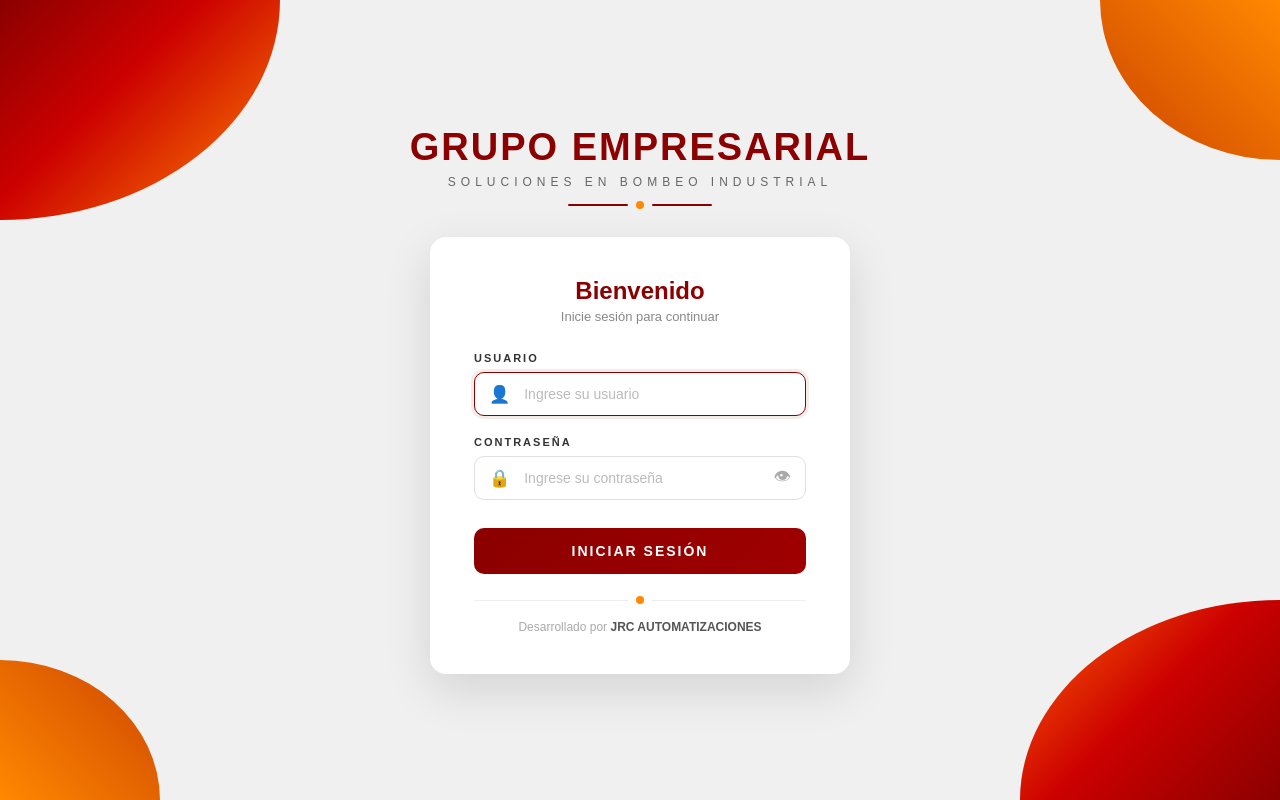
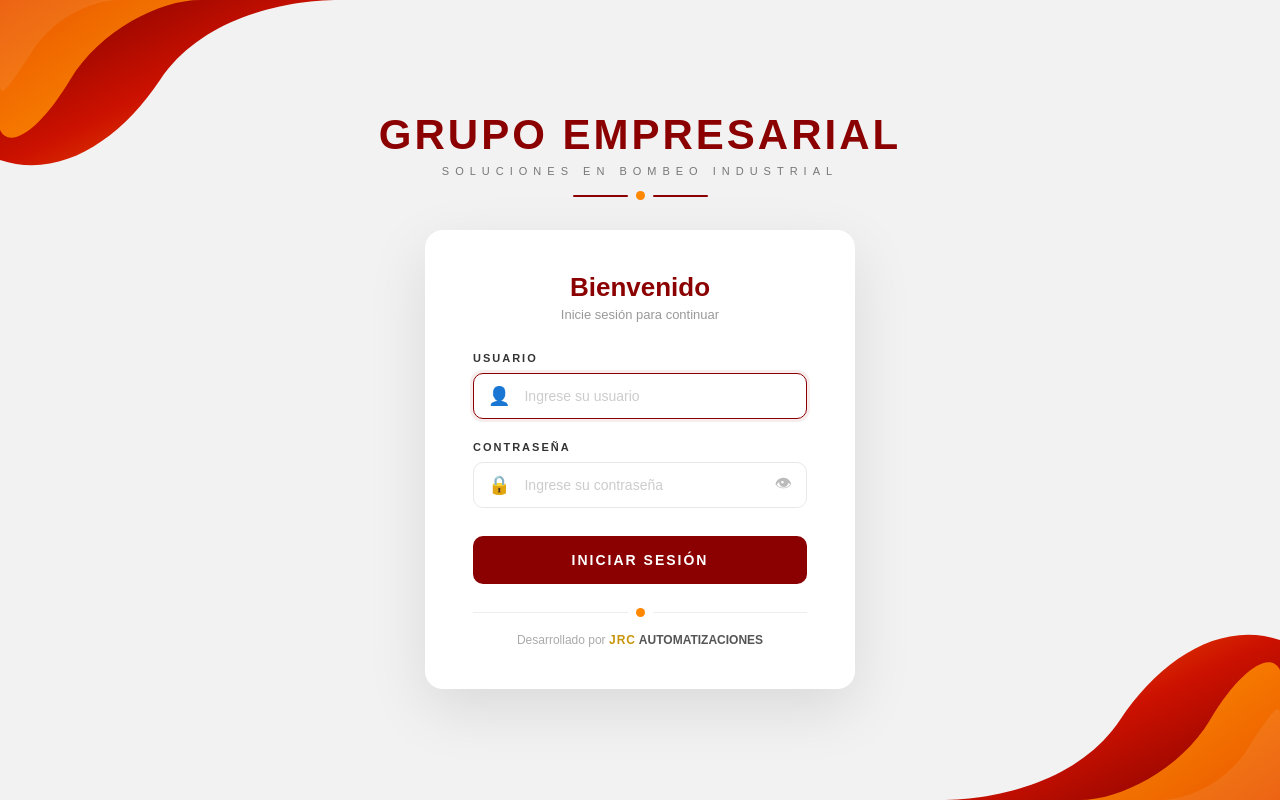
Before and after one commit to jruizautomatizaciones/grupo-empresarial, a Flask app: page / in a window 1280 px wide. Run offline with Flask 3, Linux system fonts and the light colour scheme.

Commit message:
Login ondas organicas

```diff
--- a/templates/login.html
+++ b/templates/login.html
@@ -6,10 +6,9 @@
 <title>Login - Grupo Empresarial</title>
 <style>
 * { margin:0; padding:0; box-sizing:border-box; }
-
 body {
   font-family: Arial, sans-serif;
-  background: #f0f0f0;
+  background: #f2f2f2;
   min-height: 100vh;
   display: flex;
   flex-direction: column;
@@ -19,35 +18,10 @@ body {
   overflow: hidden;
 }
 
-/* ONDAS ESQUINAS */
-.onda-tl {
-  position: fixed; top: 0; left: 0;
-  width: 280px; height: 220px;
-  background: linear-gradient(135deg, #8b0000 0%, #cc0000 40%, #ff8800 100%);
-  border-radius: 0 0 100% 0;
-  z-index: 0;
-}
-.onda-tr {
-  position: fixed; top: 0; right: 0;
-  width: 180px; height: 160px;
-  background: linear-gradient(225deg, #ff8800 0%, #cc4400 100%);
-  border-radius: 0 0 0 100%;
-  z-index: 0;
-}
-.onda-br {
-  position: fixed; bottom: 0; right: 0;
-  width: 260px; height: 200px;
-  background: linear-gradient(315deg, #8b0000 0%, #cc0000 50%, #ff6600 100%);
-  border-radius: 100% 0 0 0;
-  z-index: 0;
-}
-.onda-bl {
-  position: fixed; bottom: 0; left: 0;
-  width: 160px; height: 140px;
-  background: linear-gradient(45deg, #ff8800 0%, #cc4400 100%);
-  border-radius: 0 100% 0 0;
-  z-index: 0;
-}
+/* ONDAS FIJAS */
+.onda { position: fixed; pointer-events: none; z-index: 0; }
+.onda-tl { top: 0; left: 0; }
+.onda-br { bottom: 0; right: 0; }
 
 /* CONTENIDO */
 .contenido {
@@ -57,132 +31,154 @@ body {
 }
 
 /* CABECERA */
-.cabecera { text-align: center; margin-bottom: 28px; }
+.cabecera { text-align: center; margin-bottom: 30px; }
 .titulo-grupo {
-  font-size: 38px; font-weight: 900;
-  color: #8b0000; letter-spacing: 2px;
+  font-size: 42px; font-weight: 900;
+  color: #8b0000; letter-spacing: 3px;
   text-transform: uppercase;
 }
 .subtitulo-grupo {
-  font-size: 12px; letter-spacing: 5px;
-  color: #666; text-transform: uppercase;
-  margin-top: 6px; font-weight: 400;
+  font-size: 11px; letter-spacing: 6px;
+  color: #777; text-transform: uppercase;
+  margin-top: 6px;
 }
 .linea-deco {
   display: flex; align-items: center;
   justify-content: center; gap: 8px;
-  margin-top: 12px;
+  margin-top: 14px;
 }
-.linea-deco .l { width: 60px; height: 2px; background: #8b0000; border-radius: 2px; }
-.linea-deco .p { width: 8px; height: 8px; background: #ff8800; border-radius: 50%; }
+.linea-deco .l { width: 55px; height: 2px; background: #8b0000; border-radius: 2px; }
+.linea-deco .p { width: 9px; height: 9px; background: #ff8800; border-radius: 50%; }
 
 /* TARJETA */
 .card {
   background: white;
-  border-radius: 16px;
-  padding: 40px 44px;
-  width: 420px;
-  box-shadow: 0 16px 48px rgba(0,0,0,.12);
+  border-radius: 18px;
+  padding: 42px 48px;
+  width: 430px;
+  box-shadow: 0 20px 60px rgba(0,0,0,.10);
 }
-
 .card-titulo {
-  font-size: 24px; font-weight: 700;
-  color: #8b0000; text-align: center;
-  margin-bottom: 4px;
+  font-size: 26px; font-weight: 700;
+  color: #8b0000; text-align: center; margin-bottom: 4px;
 }
 .card-sub {
-  font-size: 13px; color: #888;
-  text-align: center; margin-bottom: 28px;
+  font-size: 13px; color: #999;
+  text-align: center; margin-bottom: 30px;
 }
 
 /* ERROR */
 .error-box {
   background: #fff5f5; border: 1px solid #f5c6c6;
-  border-left: 3px solid #8b0000;
-  border-radius: 8px; padding: 10px 14px;
-  color: #8b0000; font-size: 12px;
-  margin-bottom: 18px;
+  border-left: 3px solid #8b0000; border-radius: 8px;
+  padding: 10px 14px; color: #8b0000;
+  font-size: 12px; margin-bottom: 18px;
 }
 
 /* CAMPOS */
-.campo { margin-bottom: 20px; }
+.campo { margin-bottom: 22px; }
 .campo-label {
   font-size: 11px; font-weight: 800;
   letter-spacing: 2px; color: #333;
-  text-transform: uppercase; margin-bottom: 8px;
+  text-transform: uppercase; margin-bottom: 9px;
   display: block;
 }
 .input-wrap {
   display: flex; align-items: center;
-  border: 1.5px solid #e0e0e0;
-  border-radius: 10px; overflow: hidden;
+  border: 1.5px solid #e8e8e8;
+  border-radius: 10px; background: white;
   transition: .2s;
-  background: white;
 }
 .input-wrap:focus-within {
   border-color: #8b0000;
-  box-shadow: 0 0 0 3px rgba(139,0,0,.08);
+  box-shadow: 0 0 0 3px rgba(139,0,0,.07);
 }
-.input-icon {
-  padding: 0 14px;
-  font-size: 17px; color: #8b0000;
-  flex-shrink: 0;
-}
+.input-icon { padding: 0 14px; font-size: 18px; color: #8b0000; flex-shrink:0; }
 .input-wrap input {
-  flex: 1; padding: 13px 10px 13px 0;
+  flex:1; padding: 14px 8px 14px 0;
   border: none; outline: none;
   font-size: 14px; color: #333;
   font-family: Arial, sans-serif;
   background: transparent;
 }
-.input-wrap input::placeholder { color: #bbb; }
+.input-wrap input::placeholder { color: #ccc; }
 .toggle-pwd {
   padding: 0 14px; cursor: pointer;
-  font-size: 17px; color: #aaa;
-  user-select: none;
+  font-size: 17px; color: #bbb;
 }
 .toggle-pwd:hover { color: #8b0000; }
 
 /* BOTÓN */
 .btn {
-  width: 100%; padding: 15px;
-  background: linear-gradient(135deg, #8b0000 0%, #a00000 100%);
+  width: 100%; padding: 16px;
+  background: #8b0000;
   border: none; border-radius: 10px;
   color: white; font-size: 14px;
   font-weight: 800; letter-spacing: 2px;
   text-transform: uppercase; cursor: pointer;
-  transition: .2s; margin-top: 8px;
+  transition: .2s; margin-top: 6px;
   font-family: Arial, sans-serif;
 }
 .btn:hover {
-  background: linear-gradient(135deg, #700000, #8b0000);
+  background: #700000;
   transform: translateY(-1px);
-  box-shadow: 0 8px 24px rgba(139,0,0,.3);
+  box-shadow: 0 8px 24px rgba(139,0,0,.25);
 }
 
-/* LINEA INFERIOR */
+/* LINEA PIE */
 .linea-inf {
   display: flex; align-items: center;
-  gap: 8px; margin: 22px 0 16px;
+  gap: 8px; margin: 24px 0 16px;
 }
-.linea-inf .l { flex:1; height:1px; background:#eee; }
-.linea-inf .p { width:8px; height:8px; background:#ff8800; border-radius:50%; flex-shrink:0; }
+.linea-inf .l { flex:1; height:1px; background:#eeeeee; }
+.linea-inf .p { width:9px; height:9px; background:#ff8800; border-radius:50%; flex-shrink:0; }
 
 /* FOOTER */
-.footer {
-  font-size: 12px; color: #aaa;
-  text-align: center;
-}
-.footer strong { color: #555; }
+.footer { font-size: 12px; text-align: center; color: #aaa; }
+.footer .jrc { color: #c8960c; font-weight: 900; letter-spacing: 1px; }
+.footer .resto { color: #555; font-weight: 700; }
 </style>
 </head>
 <body>
 
-<!-- ONDAS -->
-<div class="onda-tl"></div>
-<div class="onda-tr"></div>
-<div class="onda-br"></div>
-<div class="onda-bl"></div>
+<!-- ONDA SUPERIOR IZQUIERDA -->
+<svg class="onda onda-tl" width="340" height="280" viewBox="0 0 340 280" xmlns="http://www.w3.org/2000/svg">
+  <defs>
+    <linearGradient id="gtl1" x1="0%" y1="0%" x2="100%" y2="100%">
+      <stop offset="0%" stop-color="#7a0000"/>
+      <stop offset="50%" stop-color="#cc1100"/>
+      <stop offset="100%" stop-color="#ff7700"/>
+    </linearGradient>
+    <linearGradient id="gtl2" x1="0%" y1="0%" x2="100%" y2="100%">
+      <stop offset="0%" stop-color="#ff6600"/>
+      <stop offset="100%" stop-color="#ffaa00"/>
+    </linearGradient>
+  </defs>
+  <!-- Onda roja principal -->
+  <path d="M0,0 L340,0 C280,0 200,20 160,80 C120,140 60,180 0,160 Z" fill="url(#gtl1)"/>
+  <!-- Onda naranja secundaria -->
+  <path d="M0,0 L200,0 C160,0 100,30 70,80 C40,130 10,150 0,130 Z" fill="url(#gtl2)" opacity="0.85"/>
+  <!-- Highlight blanco -->
+  <path d="M0,0 L120,0 C90,0 50,20 30,55 C10,85 0,100 0,85 Z" fill="white" opacity="0.08"/>
+</svg>
+
+<!-- ONDA INFERIOR DERECHA -->
+<svg class="onda onda-br" width="340" height="280" viewBox="0 0 340 280" xmlns="http://www.w3.org/2000/svg">
+  <defs>
+    <linearGradient id="gbr1" x1="100%" y1="100%" x2="0%" y2="0%">
+      <stop offset="0%" stop-color="#7a0000"/>
+      <stop offset="50%" stop-color="#cc1100"/>
+      <stop offset="100%" stop-color="#ff7700"/>
+    </linearGradient>
+    <linearGradient id="gbr2" x1="100%" y1="100%" x2="0%" y2="0%">
+      <stop offset="0%" stop-color="#ff6600"/>
+      <stop offset="100%" stop-color="#ffaa00"/>
+    </linearGradient>
+  </defs>
+  <path d="M340,280 L0,280 C60,280 140,260 180,200 C220,140 280,100 340,120 Z" fill="url(#gbr1)"/>
+  <path d="M340,280 L140,280 C180,280 240,250 270,200 C300,150 330,130 340,150 Z" fill="url(#gbr2)" opacity="0.85"/>
+  <path d="M340,280 L220,280 C250,280 290,260 310,225 C330,195 340,180 340,195 Z" fill="white" opacity="0.08"/>
+</svg>
 
 <div class="contenido">
 
@@ -199,7 +195,6 @@ body {
 
   <!-- TARJETA -->
   <div class="card">
-
     <div class="card-titulo">Bienvenido</div>
     <div class="card-sub">Inicie sesi&oacute;n para continuar</div>
 
@@ -208,7 +203,6 @@ body {
     {% endif %}
 
     <form method="POST">
-
       <div class="campo">
         <label class="campo-label">Usuario</label>
         <div class="input-wrap">
@@ -216,7 +210,6 @@ body {
           <input type="text" name="usuario" placeholder="Ingrese su usuario" autofocus autocomplete="username">
         </div>
       </div>
-
       <div class="campo">
         <label class="campo-label">Contrase&ntilde;a</label>
         <div class="input-wrap">
@@ -225,9 +218,7 @@ body {
           <span class="toggle-pwd" onclick="togglePwd()">&#128065;</span>
         </div>
       </div>
-
       <button type="submit" class="btn">Iniciar Sesi&oacute;n</button>
-
     </form>
 
     <div class="linea-inf">
@@ -237,9 +228,8 @@ body {
     </div>
 
     <div class="footer">
-      Desarrollado por <strong>JRC AUTOMATIZACIONES</strong>
+      Desarrollado por <span class="jrc">JRC</span><span class="resto"> AUTOMATIZACIONES</span>
     </div>
-
   </div>
 
 </div>
```
